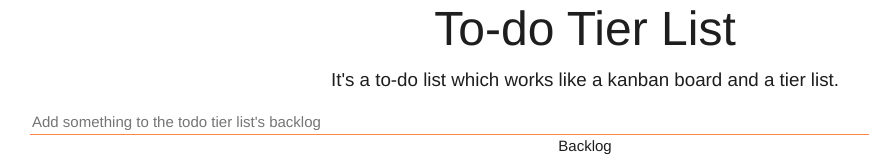
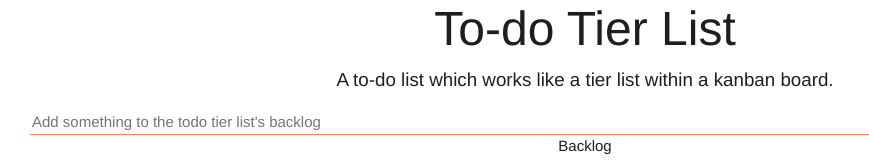
Before and after one commit to egemen-cimen/vue-dotnet-core-todo-tier-list, a Vue app: page /#/backlog in a window 1280 px wide. Shown: the top 160 px of the page, without its empty margins (55-924 px from the left). Built offline with nearby package versions, Linux system fonts and the light colour scheme.

Commit message:
Changed the desciption of the app

```diff
--- a/src/App.vue
+++ b/src/App.vue
@@ -2,7 +2,7 @@
   <div id="app">
     <div class="page-header">
       <h1>To-do Tier List</h1>
-      <p class="lead">It's a to-do list which works like a kanban board and a tier list.</p>
+      <p class="lead">A to-do list which works like a tier list within a kanban board.</p>
     </div>
     <router-view />
     <p>Egemen Çimen - 2020</p>
```
